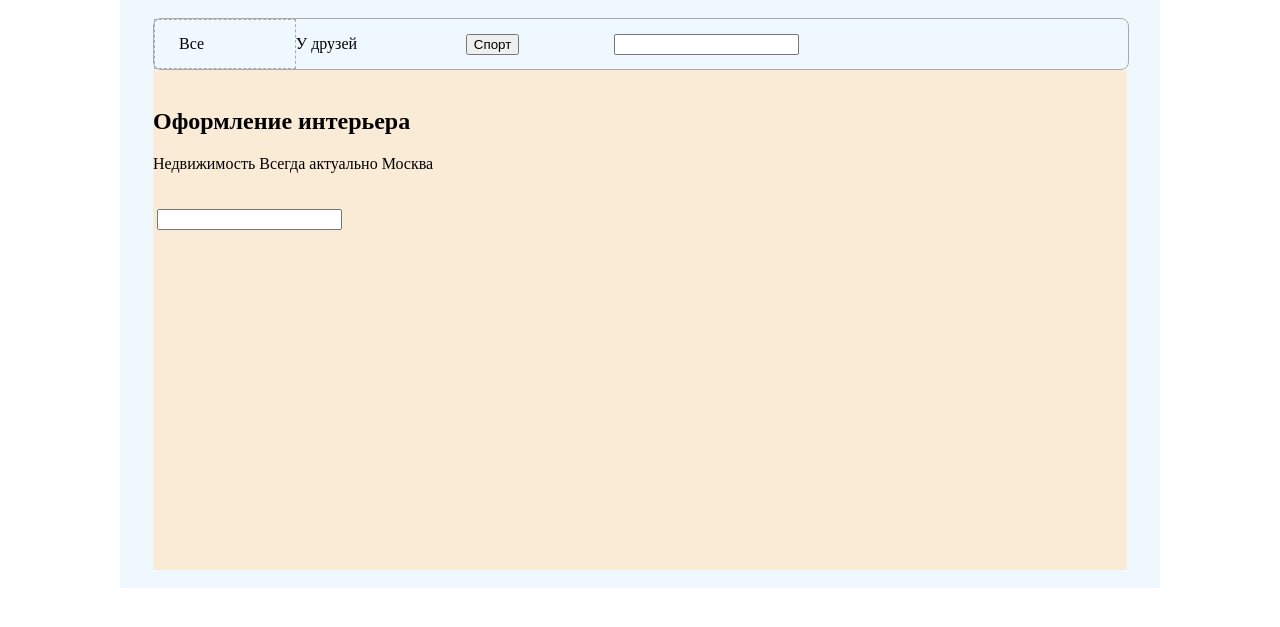
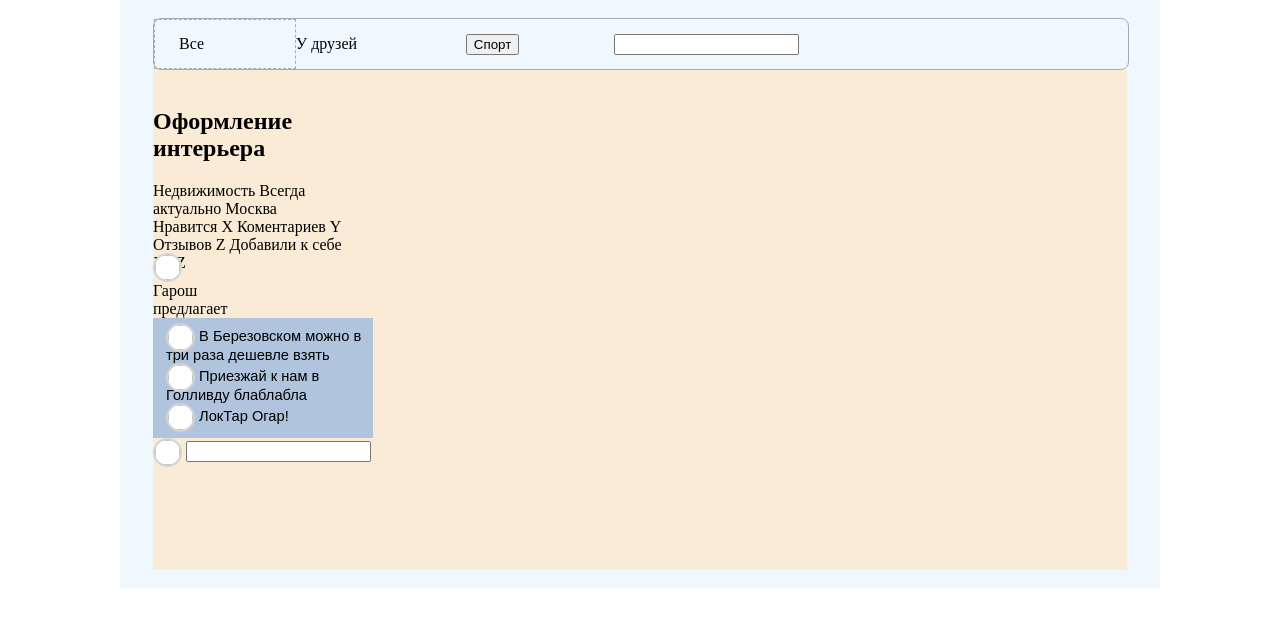
Before and after one commit to NikAlexSer/Bubblewell, a web app: file src/index.html in a window 1280 px wide. Shown: the top 627 px of the page. Run offline with its HTML, style and script files only (its server is not run), Linux system fonts and the light colour scheme; some libraries are stand-ins or nearby versions.

Commit message:
Add offer-item style

```diff
--- a/src/index.html
+++ b/src/index.html
@@ -38,21 +38,31 @@
               <span class='geo'>Москва</span>
             </div>
             <div class='counters'>
-              <span class='like-counter'></span>
-              <span class='comments-counter'></span>
-              <span class='feeds-counter'></span>
-              <span class='adds-counter'></span>
+              <span class='like-counter'>Нравится X</span>
+              <span class='comments-counter'>Коментариев Y</span>
+              <span class='feeds-counter'>Отзывов Z</span>
+              <span class='adds-counter'>Добавили к себе XYZ</span>
             </div>
           </div>
           <div class='comments-panel'>
             <div class='author'>
               <img class='avatar'>
-              <a class='user'></a>
-              <span></span>
+              <a class='user'>Гарош</a>
+              <span>предлагает</span>
             </div>
             <div class='comments'>
-              <img class='avatar'>
-              <span class='comment'></span>
+              <div class='comments-item'>
+                <img class='avatar'>
+                <span class='comment'>В Березовском можно в три раза дешевле взять</span>
+              </div>
+              <div class='comments-item'>
+                <img class='avatar'>
+                <span class='comment'>Приезжай к нам в Голливду блаблабла</span>
+              </div>
+              <div class='comments-item'>
+                <img class='avatar'>
+                <span class='comment'>ЛокТар Огар!</span>
+              </div>
             </div>
             <div class='add-comment'>
               <img class='avatar'>
--- /dev/null
+++ b/src/styles/offer-menu-bar.css
@@ -0,0 +1,3 @@
+
+
+/*# sourceMappingURL=offer-menu-bar.css.map */
--- /dev/null
+++ b/src/styles/offer-menu-bar.scss
@@ -0,0 +1,24 @@
+.offer-menu-bar {
+  width: 100%;
+  height: 50px;
+  list-style: none;
+  display: table;
+  padding: 0;
+  margin: 0;
+  border: 1px solid darkgrey;
+  border-radius: 8px;
+}
+  li {
+    display: table-cell;
+    vertical-align: middle;
+  }
+    .filter:first-child {
+      padding: 0 0 0 24px;
+      border: 1px dashed darkgrey;
+    }
+    .filter:last-child {
+
+    }
+    a {
+      display: block;
+    }
--- /dev/null
+++ b/src/styles/offers-item.css
@@ -0,0 +1,6 @@
+.comments-item {
+  width: 220px;
+  height: 35px;
+  background-color: lightsteelblue; }
+
+/*# sourceMappingURL=offers-item.css.map */
--- /dev/null
+++ b/src/styles/offers-item.scss
@@ -0,0 +1,23 @@
+.offer-temp {
+  width: 220px;
+}
+  .info {
+    height: 145px;
+  }
+  .comments-item {
+    font-size: 11pt;
+    font-family: Arial;
+    height: 35px;
+    background-color: lightsteelblue;
+    padding: 5px 0 0 13px;
+    line-height: 50%;
+  }
+
+  .avatar {
+    height: 25px;
+    width: 25px;
+    border-radius: 50%;
+    border: 2px double lightgrey;
+    background-color: white;
+    vertical-align: middle;
+  }
--- a/src/styles/styles.css
+++ b/src/styles/styles.css
@@ -37,4 +37,26 @@ a {
   width: 100%;
   height: 500px; }
 
+.offer-temp {
+  width: 220px; }
+
+.info {
+  height: 145px; }
+
+.comments-item {
+  font-size: 11pt;
+  font-family: Arial;
+  height: 35px;
+  background-color: lightsteelblue;
+  padding: 5px 0 0 13px;
+  line-height: 50%; }
+
+.avatar {
+  height: 25px;
+  width: 25px;
+  border-radius: 50%;
+  border: 2px double lightgrey;
+  background-color: white;
+  vertical-align: middle; }
+
 /*# sourceMappingURL=styles.css.map */
--- a/src/styles/styles.scss
+++ b/src/styles/styles.scss
@@ -14,3 +14,4 @@ body {
 
 @import "offer-menu-bar.scss";
 @import "offer.scss";
+@import "offers-item.scss";
```
Also changed, not shown: build/styles/styles.css (+2 -2 lines), 6 other files.
